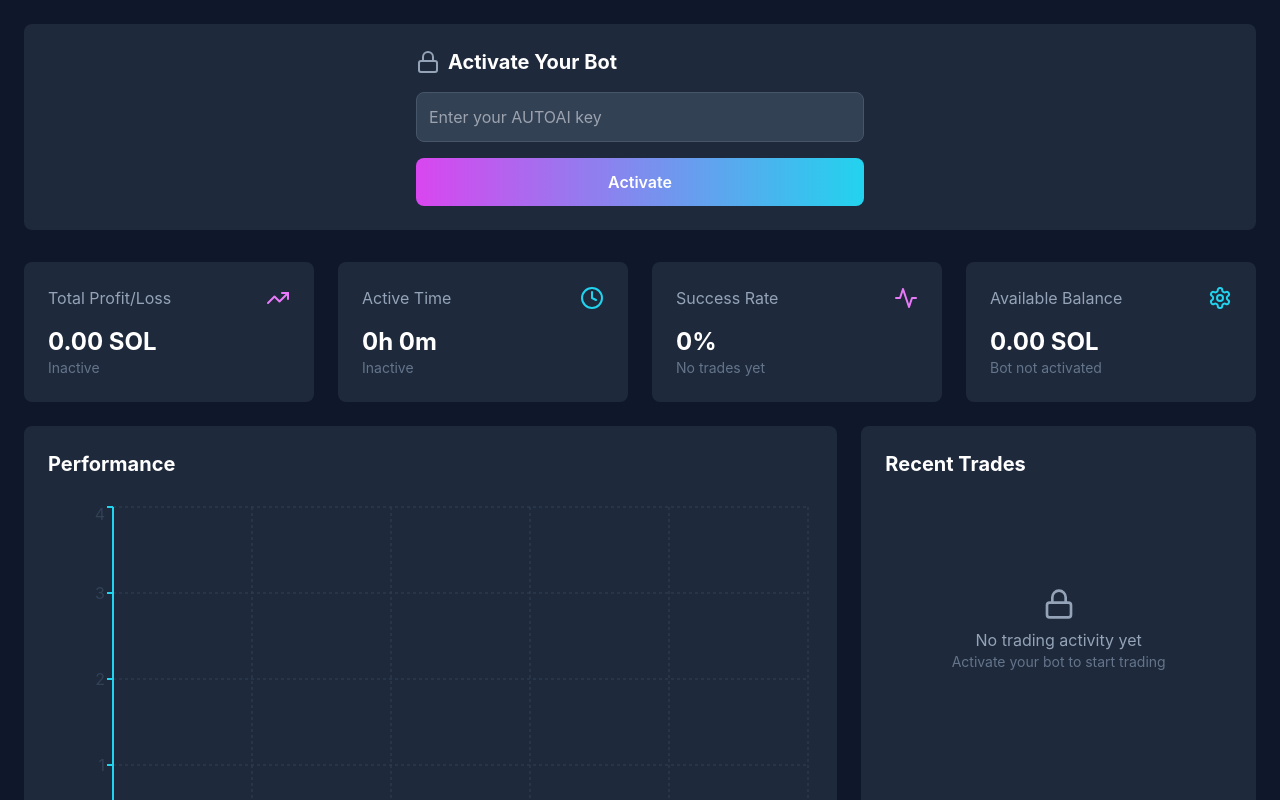
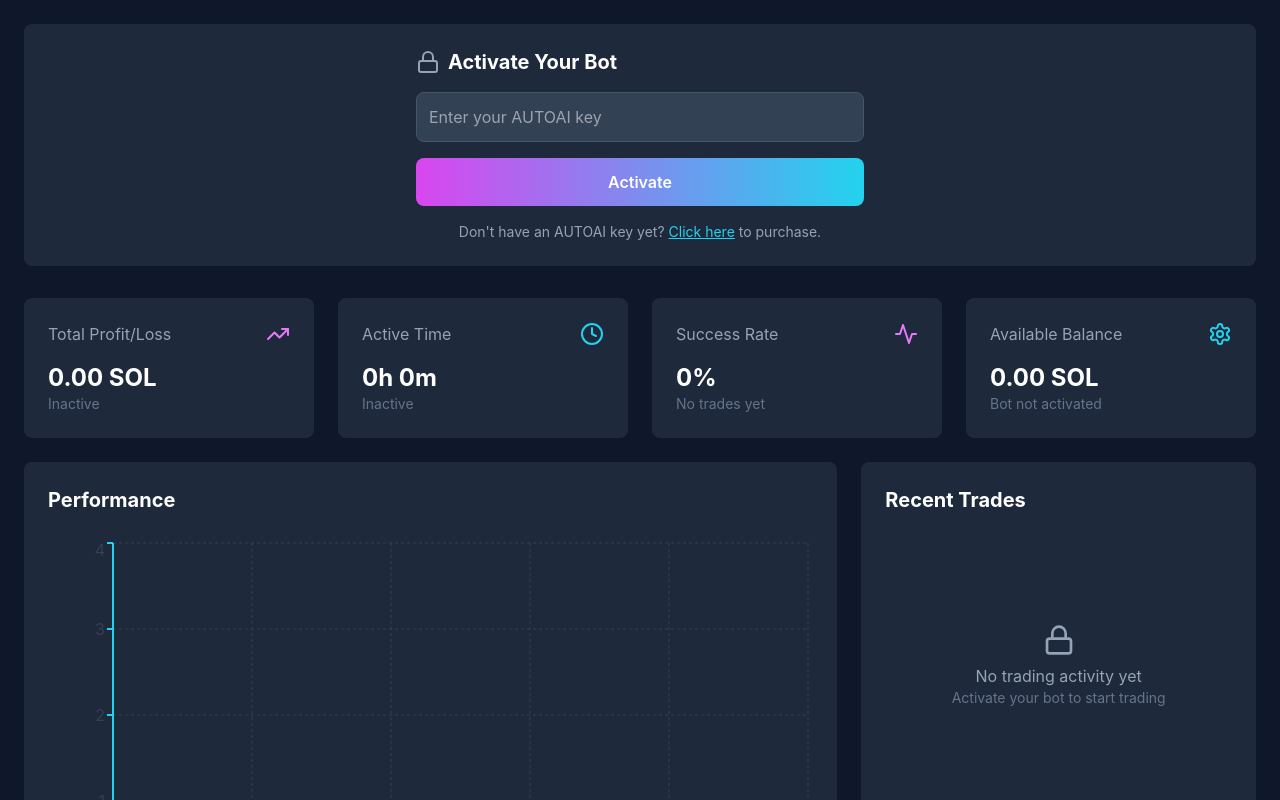
Before and after one commit to NovaBotSol/Auto-Ai, a React (Vite) app: page /dashboard in a window 1280 px wide. Shown: the top 800 px of the page. Built offline with nearby package versions, Linux system fonts and the light colour scheme.

Commit message:
Update dashboard.tsx

```diff
--- a/src/components/dashboard.tsx
+++ b/src/components/dashboard.tsx
@@ -44,6 +44,18 @@ const Dashboard = () => {
               >
                 Activate
               </button>
+              <p className="text-sm text-slate-400 text-center">
+                Don't have an AUTOAI key yet? {' '}
+                <a
+                  href="https://auto-ai-key.vercel.app/"
+                  className="text-cyan-400 underline hover:text-cyan-300 transition-colors"
+                  target="_blank"
+                  rel="noopener noreferrer"
+                >
+                  Click here
+                </a>
+                {' '}to purchase.
+              </p>
             </div>
 
             {showError && (
```
